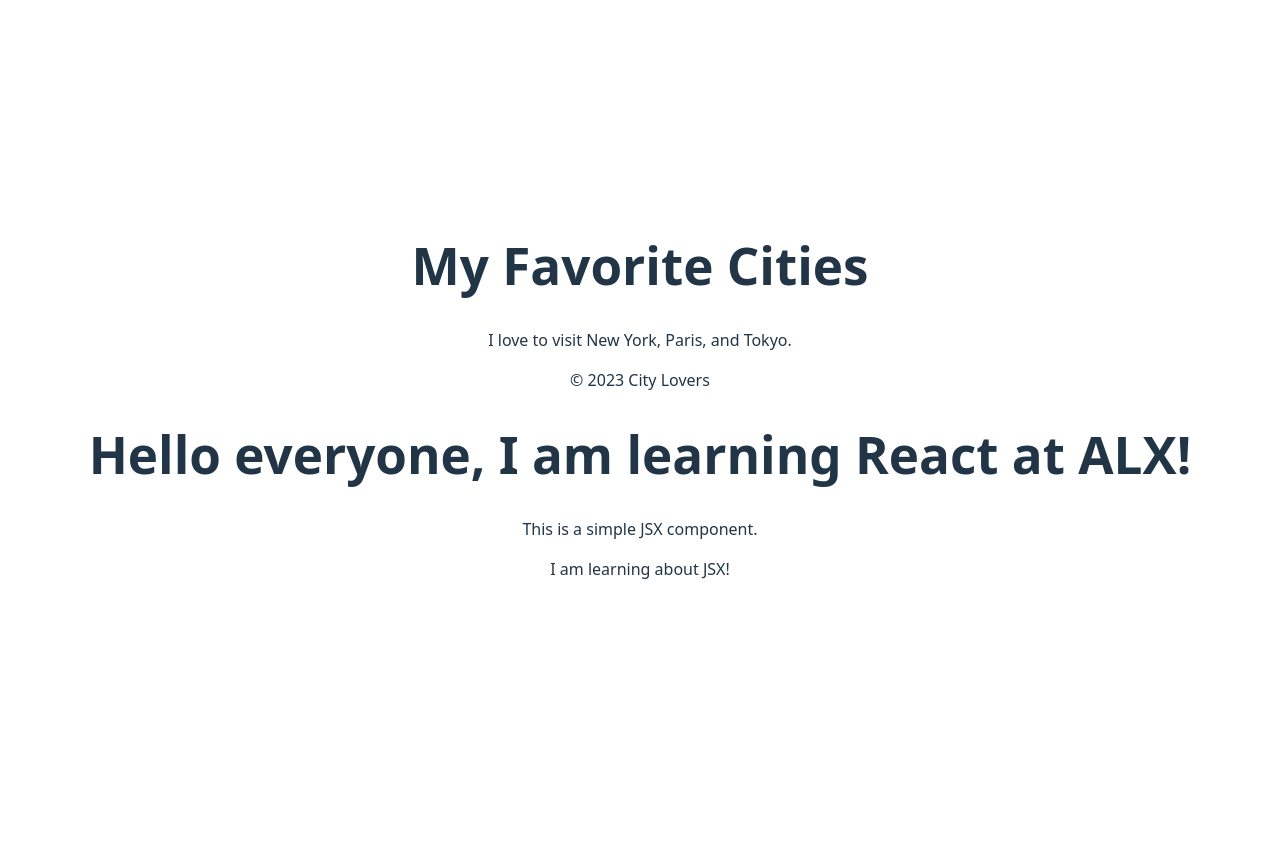
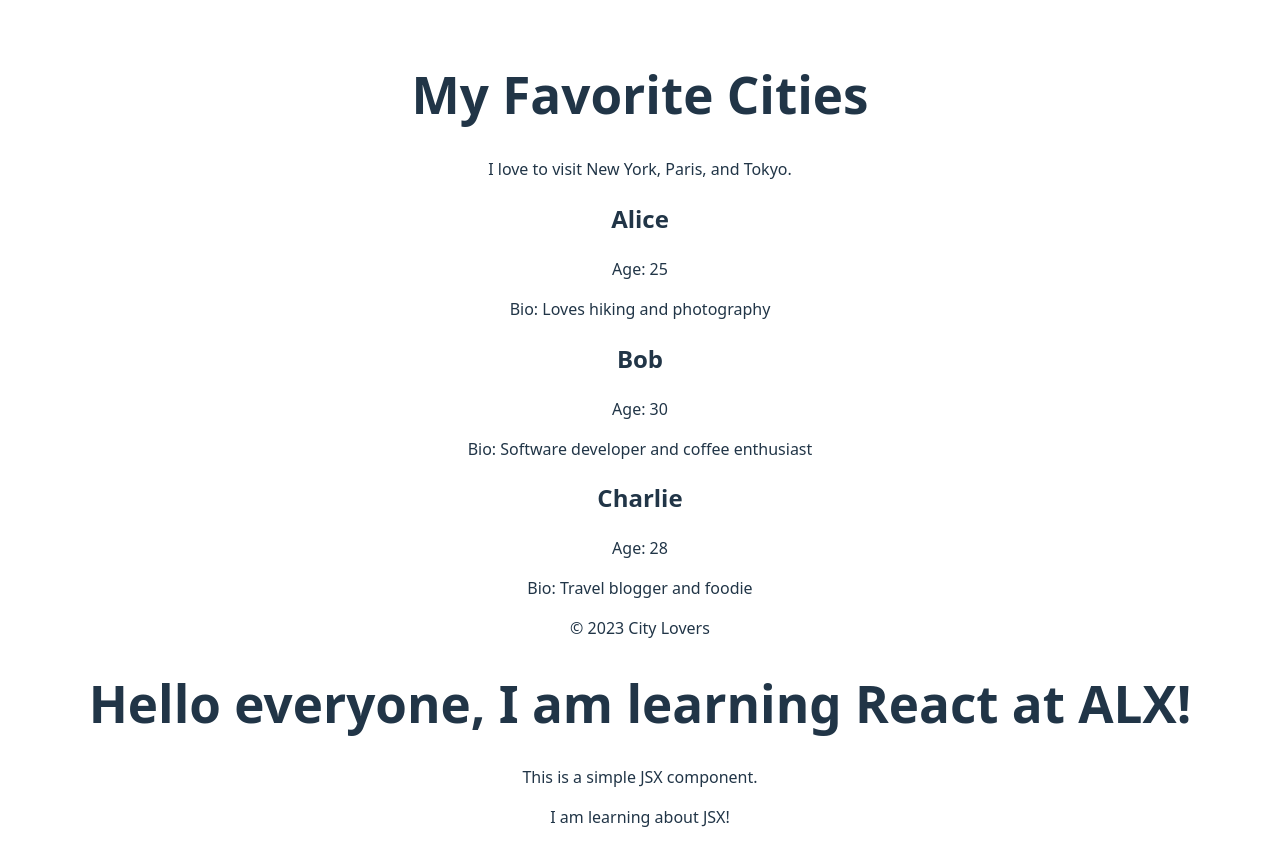
Before and after one commit to Bahaa87-ux/alx-fe-reactjs, a React (Vite) app in the folder alx-react-app/: page / in a window 1280 px wide. Shown: the top 866 px of the page. Before the commit the page ends 800 px from the top, so only its background shows below. Built offline with nearby package versions, Linux system fonts and the light colour scheme.

Commit message:
add task 3

```diff
--- a/alx-react-app/src/App.jsx
+++ b/alx-react-app/src/App.jsx
@@ -2,6 +2,7 @@
 import Header from './components/Header'
 import MainContent from './components/MainContent'
 import Footer from './components/Footer'
+import UserProfile from './components/UserProfile'
 import WelcomeMessage from './components/WelcomeMessage'
 
 function App() {
@@ -9,6 +10,26 @@
     <>
       <Header />
       <MainContent />
+
+      {/* UserProfile Components with different props */}
+      <UserProfile
+        name="Alice"
+        age="25"
+        bio="Loves hiking and photography"
+      />
+
+      <UserProfile
+        name="Bob"
+        age="30"
+        bio="Software developer and coffee enthusiast"
+      />
+
+      <UserProfile
+        name="Charlie"
+        age="28"
+        bio="Travel blogger and foodie"
+      />
+
       <Footer />
       <WelcomeMessage />
     </>
--- /dev/null
+++ b/alx-react-app/src/components/UserProfile.jsx
@@ -0,0 +1,11 @@
+const UserProfile = (props) => {
+  return (
+    <div>
+      <h2>{props.name}</h2>
+      <p>Age: {props.age}</p>
+      <p>Bio: {props.bio}</p>
+    </div>
+  );
+};
+
+export default UserProfile;
```
